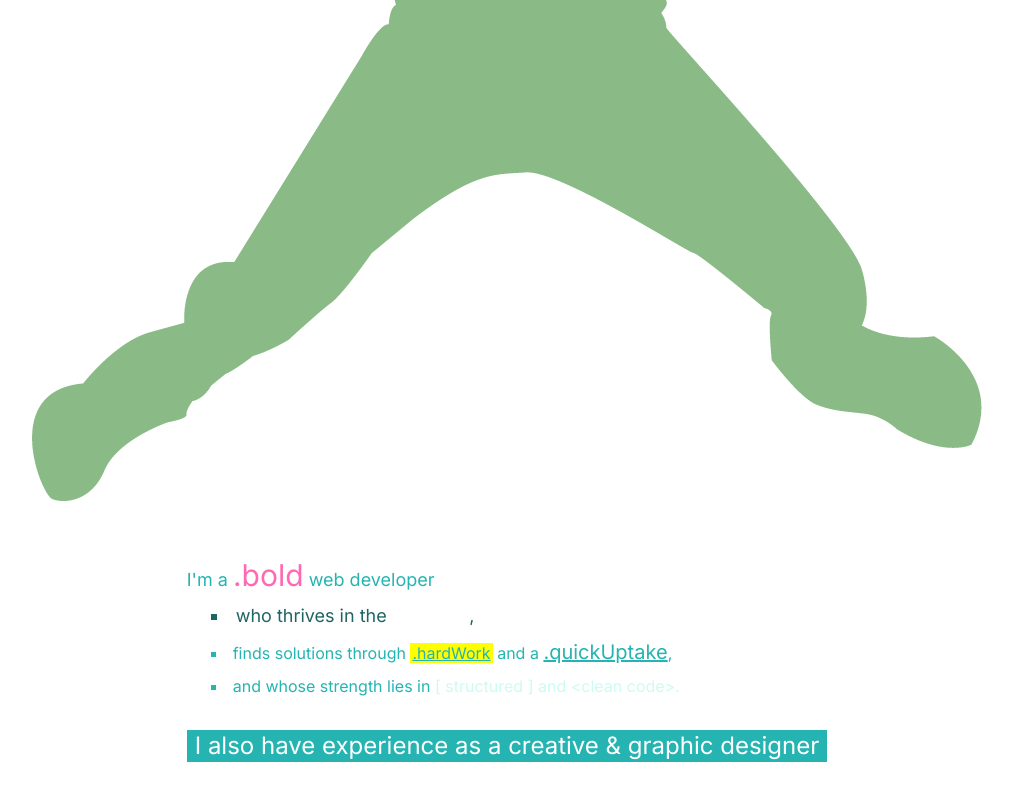
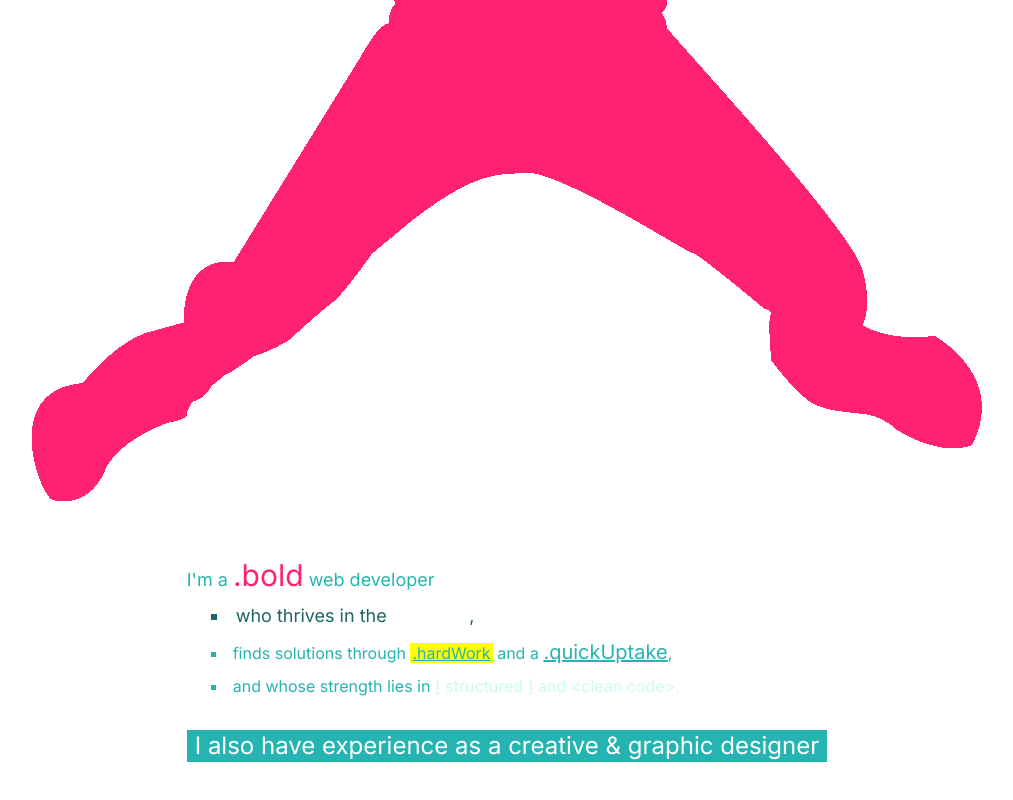
Before and after one commit to heinanX/heinanX.github.io, a Next.js app: page / in a window 1280 px wide. Shown: the part 1006-1806 px from the top of the page, without its empty margins (133-1146 px from the left). Built offline with nearby package versions, Linux system fonts and the light colour scheme.

Commit message:
congif filles

```diff
--- /dev/null
+++ b/config/colors/colors.js
@@ -0,0 +1,11 @@
+module.exports = {
+    custTurq: "#25b4b1",
+    custHotpink: "#ff2273",
+    custYellow: "#ffff00",
+    custOrange: "#FFB347",
+    custBackground: "rgb(10, 10, 10)",
+    custBackgroundDarkLight: "rgb(33, 46, 47)"
+}
+
+
+// custHotpink: "#ff69b4"
--- /dev/null
+++ b/config/config.js
@@ -0,0 +1,16 @@
+import montserrat from "./fonts/montserrat";
+import dmSans from "./fonts/dmSans";
+import roboto from "./fonts/roboto";
+import colors from "./colors/colors"
+
+const config = {}
+
+config.fontFamily = {
+    header: montserrat,
+    roboto: roboto,
+    'dm-sans': dmSans,
+};
+
+config.colors = colors;
+
+export default config;
--- /dev/null
+++ b/config/fonts/dmSans.js
@@ -0,0 +1,13 @@
+module.exports = {
+    'DM Sans': ['DM Sans', 'sans-serif'],
+    'DM SansItalic': ['DM Sans', 'sans-serif', 'italic'],
+    'DM SansThin': ['DM Sans', 'sans-serif', 100],
+    'DM SansExtraLight': ['DM Sans', 'sans-serif', 200],
+    'DM SansLight': ['DM Sans', 'sans-serif', 300],
+    'DM SansRegular': ['DM Sans', 'sans-serif', 400],
+    'DM SansMedium': ['DM Sans', 'sans-serif', 500],
+    'DM SansSemiBold': ['DM Sans', 'sans-serif', 600],
+    'DM SansBold': ['DM Sans', 'sans-serif', 700],
+    'DM SansExtraBold': ['DM Sans', 'sans-serif', 800],
+    'DM SansBlack': ['DM Sans', 'sans-serif', 900],
+}
--- /dev/null
+++ b/config/fonts/montserrat.js
@@ -0,0 +1,12 @@
+module.exports = {
+    Montserrat: ['Montserrat', 'sans-serif'],
+    MontserratThin: ['Montserrat', 'sans-serif', 100],
+    MontserratExtraLight: ['Montserrat', 'sans-serif', 200],
+    MontserratLight: ['Montserrat', 'sans-serif', 300],
+    MontserratRegular: ['Montserrat', 'sans-serif', 400],
+    MontserratMedium: ['Montserrat', 'sans-serif', 500],
+    MontserratSemiBold: ['Montserrat', 'sans-serif', 600],
+    MontserratBold: ['Montserrat', 'sans-serif', 700],
+    MontserratExtraBold: ['Montserrat', 'sans-serif', 800],
+    MontserratBlack: ['Montserrat', 'sans-serif', 900]
+};
--- /dev/null
+++ b/config/fonts/roboto.js
@@ -0,0 +1,9 @@
+module.exports = {
+    Roboto: ['Roboto', 'sans-serif'],
+    RobotoThin: ['Roboto', 'sans-serif', 100],
+    RobotoLight: ['Roboto', 'sans-serif', 300],
+    RobotoRegular: ['Roboto', 'sans-serif', 400],
+    RobotoMedium: ['Roboto', 'sans-serif', 500],
+    RobotoBold: ['Roboto', 'sans-serif', 700],
+    RobotoBlack: ['Roboto', 'sans-serif', 900],
+};
--- a/next.config.mjs
+++ b/next.config.mjs
@@ -1,4 +1,6 @@
 /** @type {import('next').NextConfig} */
-const nextConfig = {};
+const nextConfig = {
+    reactStrictMode: false,
+};
 
 export default nextConfig;
--- a/src/app/globals.css
+++ b/src/app/globals.css
@@ -1,6 +1,8 @@
 @tailwind base;
 @tailwind components;
 @tailwind utilities;
+
+@import url('https://fonts.googleapis.com/css2?family=DM+Sans:ital,opsz,wght@0,9..40,100..1000;1,9..40,100..1000&family=Montserrat:ital,wght@0,100..900;1,100..900&family=Roboto:ital,wght@0,100;0,300;0,400;0,500;0,700;0,900;1,100;1,300;1,400;1,500;1,700;1,900&display=swap');
 
 :root {
   --foreground-rgb: 0, 0, 0;
@@ -11,19 +13,16 @@
 @media (prefers-color-scheme: dark) {
   :root {
     --foreground-rgb: 255, 255, 255;
-    --background-start-rgb: 0, 0, 0;
-    --background-end-rgb: 0, 0, 0;
+    --background-start-rgb: 33, 46, 47;
+    --background-end-rgb: 33, 46, 47;
   }
 }
 
 body {
   color: rgb(var(--foreground-rgb));
-  background: linear-gradient(
-      to bottom,
-      transparent,
-      rgb(var(--background-end-rgb))
-    )
-    rgb(var(--background-start-rgb));
+    display: flex;
+    flex-direction: column;
+  align-items: center;
 }
 
 @layer utilities {
@@ -31,3 +30,15 @@ body {
     text-wrap: balance;
   }
 }
+
+@layer base {
+  h1 {
+    @apply text-4xl
+  }
+}
+
+@layer components {
+  .roundedBtn {
+    @apply px-6 py-2 rounded-2xl
+  }
+}
--- a/tailwind.config.js
+++ b/tailwind.config.js
@@ -1,4 +1,5 @@
 /** @type {import('tailwindcss').Config} */
+import config from './config/config';
 module.exports = {
   content: [
     "./src/pages/**/*.{js,ts,jsx,tsx,mdx}",
@@ -7,17 +8,44 @@ module.exports = {
   ],
   theme: {
     extend: {
+      keyframes: {
+        'bounceLow': {
+          ' 0%, 100%': {
+            transform: 'translateY(0%)',
+            animationTimingFunction: 'cubic-bezier(0.8,0,1,1)',
+          },
+          '50%': {
+            transform: 'translateY(40px)',
+            animationTimingFunction: 'cubic-bezier(0,0,0.2,1)',
+          }
+        },
+        'transport': {
+          "0%": {
+            transform: "translateX(-200%)",
+            opacity: "0"
+          },
+          "50%": {
+            transform: "translateX(0) translateY(-50px) rotate(90deg)",
+            opacity: "1"
+          },
+          "100%": {
+            transform: "translateX(200%)  translateY(0px) rotate(180deg)",
+            opacity: "0"
+          }
+        },
+      },
+      animation: {
+        'make-a-trip': 'transport 2s linear infinite',
+        'bounce-slow': 'bounceLow 1s linear infinite',
+        'spin-slow': 'spin 2s linear infinite',
+      },
       backgroundImage: {
         "gradient-radial": "radial-gradient(var(--tw-gradient-stops))",
         "gradient-conic":
           "conic-gradient(from 180deg at 50% 50%, var(--tw-gradient-stops))",
       },
-      colors: {
-        custTurq: "#25b4b1",
-        custHotpink: "#ff69b4",
-        custYellow: "#ffff00",
-        custBackground: "rgb(12 19 19)"
-      }
+      colors: config.colors,
+      fontFamily: config.fontFamily
     },
   },
   plugins: [],
```
Also changed, not shown: package.json (+7 -4 lines), tsconfig.json (added, +42 -0 lines), src/app/_assets/silhouette.png, 1 other file (tests, documents, lock files or other folders).
